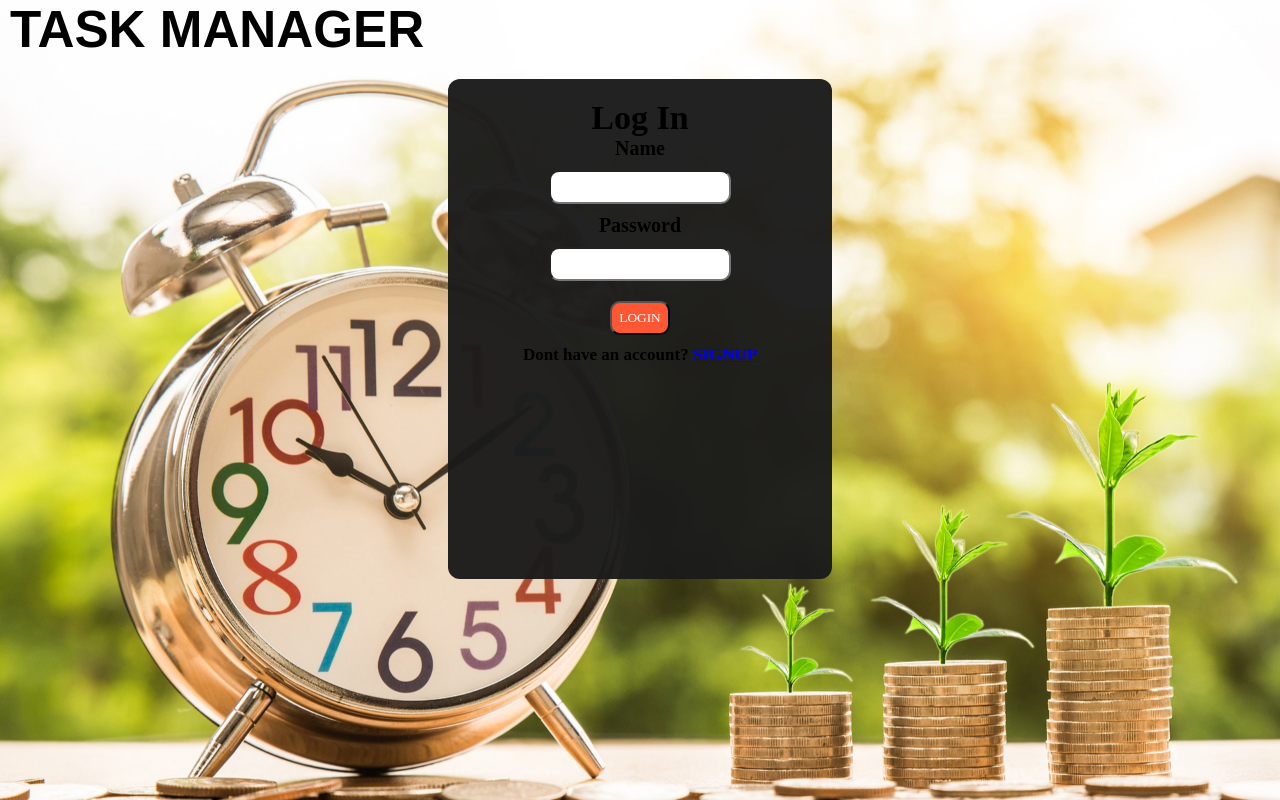
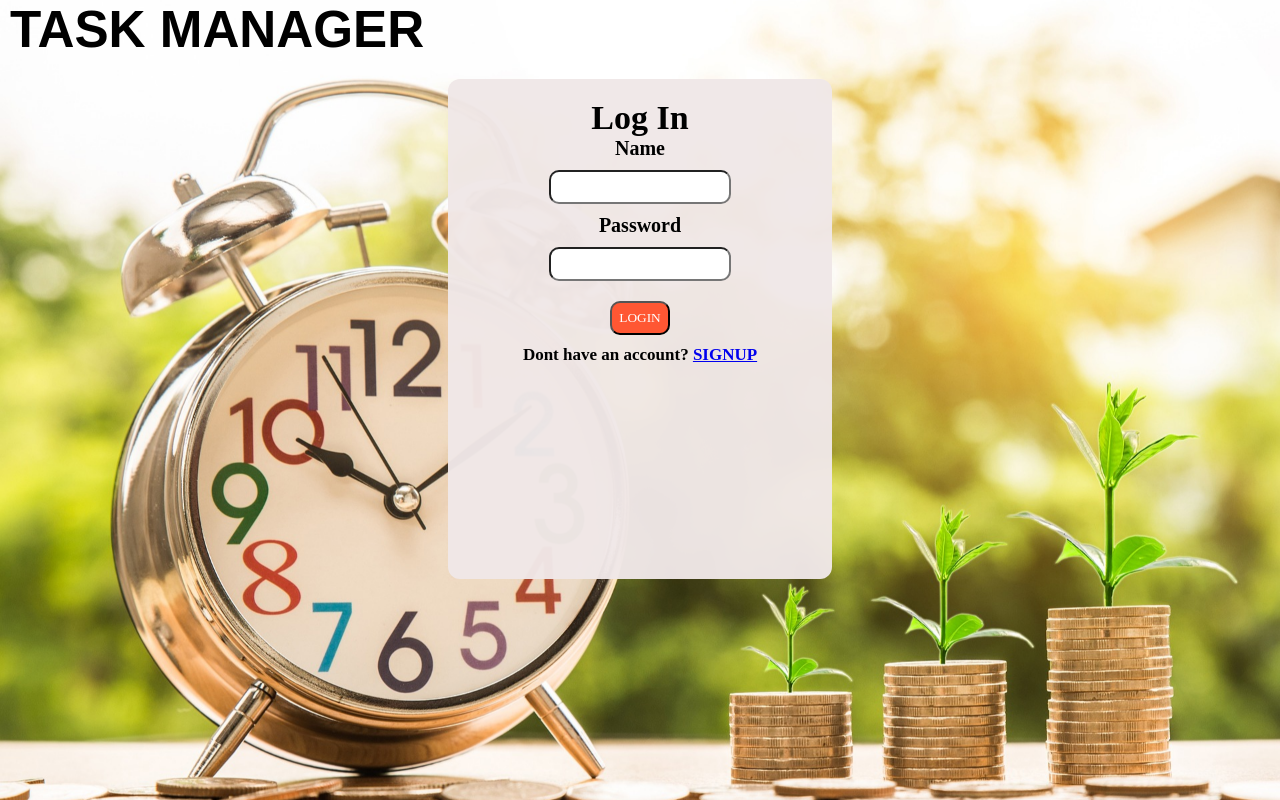
Before and after one commit to Sammy-CK/phase-3-task-manager-project-react-frontend, a React (Create React App) app: page /login in a window 1280 px wide. Built offline with nearby package versions, Linux system fonts and the light colour scheme.

Commit message:
Added background image

```diff
--- a/src/components/style/login.css
+++ b/src/components/style/login.css
@@ -20,7 +20,7 @@
   }
 
   .logInForm {
-    background-color: rgba(27, 27, 27, 0.97);
+    background-color: rgba(240, 232, 232, 0.97);
     width: 30%;
     height: 100px;
     text-align: center;
--- a/src/components/style/signup.css
+++ b/src/components/style/signup.css
@@ -24,7 +24,7 @@
 
 
 .logInForm {
-    background-color: rgba(27, 27, 27, 0.97);
+    background-color: rgba(240, 232, 232, 0.97);
     width: 30%;
     height: 500px;
     text-align: center;
--- a/src/components/style/singletask.css
+++ b/src/components/style/singletask.css
@@ -24,7 +24,7 @@
 
 
 .logInFormSingle {
-    background-color: rgba(27, 27, 27, 0.97);
+    background-color: rgba(240, 232, 232, 0.97);
     width: 70%;
     height: 500px;
     text-align: center;
--- a/src/components/style/update.css
+++ b/src/components/style/update.css
@@ -20,7 +20,7 @@
   }
 
   .logInFormUpdate {
-    background-color: rgba(27, 27, 27, 0.97);
+    background-color: rgba(240, 232, 232, 0.97);
     width: 60%;
     height: 400px;
     text-align: left;
```
